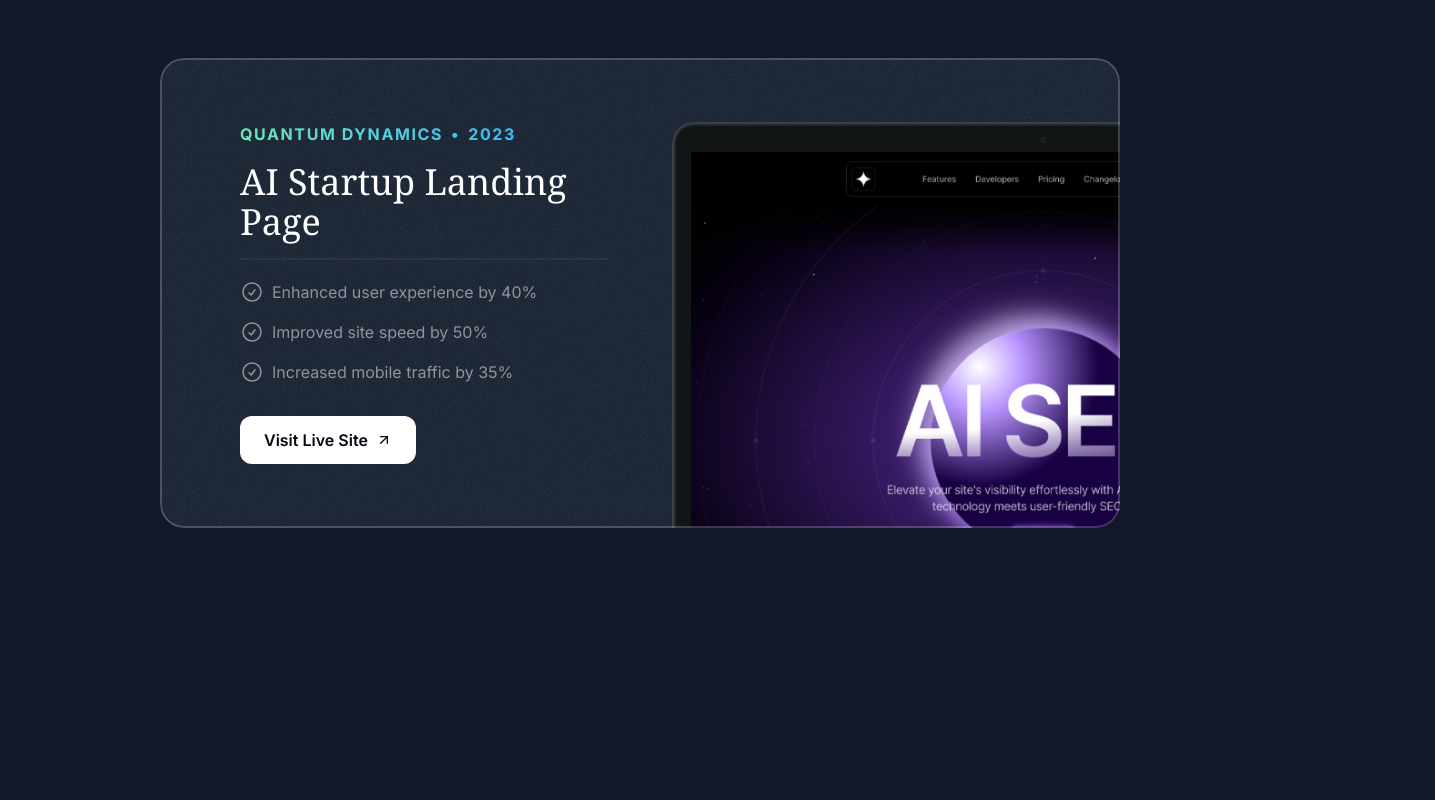
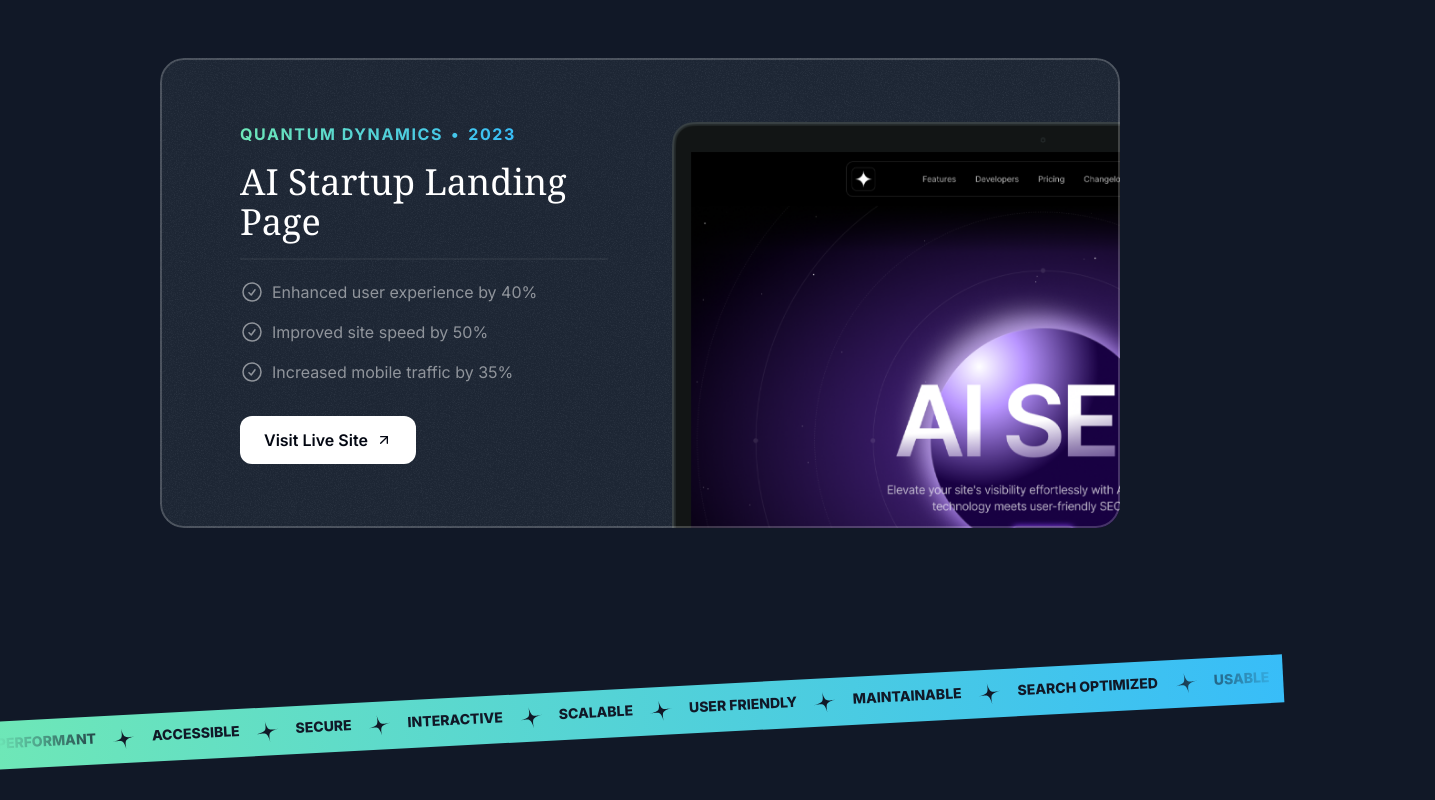
Before and after one commit to shivanibhadauria/portfolioNextjs, a Next.js app: page / in a window 1280 px wide. Shown: the part 2302-3102 px from the top of the page, 1435 px wide, since content can reach past the window. Before the commit the page ends 2926 px from the top, so only its background shows below. Built offline with nearby package versions, Linux system fonts and the light colour scheme; a web font is replaced by a local one.

Commit message:
Tape section added

```diff
--- a/src/app/page.tsx
+++ b/src/app/page.tsx
@@ -1,6 +1,7 @@
 import { HeroSection } from "@/sections/Hero";
 import { Header } from "../sections/Header";
 import { ProjectsSection } from "@/sections/Projects";
+import { TapeSection } from "@/sections/Tape";
 export default function Home() {
   return (
     <div>
@@ -9,6 +10,7 @@
           <Header />
           <HeroSection />
           <ProjectsSection />
+          <TapeSection />
         </div>
       </h1>
     </div>
--- a/src/sections/Tape.tsx
+++ b/src/sections/Tape.tsx
@@ -1,3 +1,35 @@
+import Staricon from "../assets/icons/star.svg";
+
+const words = [
+  "Performant",
+  "Accessible",
+  "Secure",
+  "Interactive",
+  "Scalable",
+  "User Friendly",
+  "Maintainable",
+  "Search Optimized",
+  "Usable",
+  "Reliable",
+];
+
 export const TapeSection = () => {
-  return <div>Tape Section</div>;
+  return (
+    <div className="py-16">
+      <div className=" bg-gradient-to-r from-emerald-300 to-sky-400  -rotate-3 -mx-1 ">
+        <div className=" flex [mask-image:linear-gradient(to_right,transparent,black_10%,black_90%,transparent)] ">
+          <div className="flex flex-none gap-4 py-3 ">
+            {words.map((word) => (
+              <div key={word} className=" inline-flex gap-4 ">
+                <span className=" uppercase text-gray-900 font-extrabold text-sm ">
+                  {word}
+                </span>
+                <Staricon className="size-6 text-gray-900 -rotate-12 " />
+              </div>
+            ))}
+          </div>
+        </div>
+      </div>
+    </div>
+  );
 };
```
